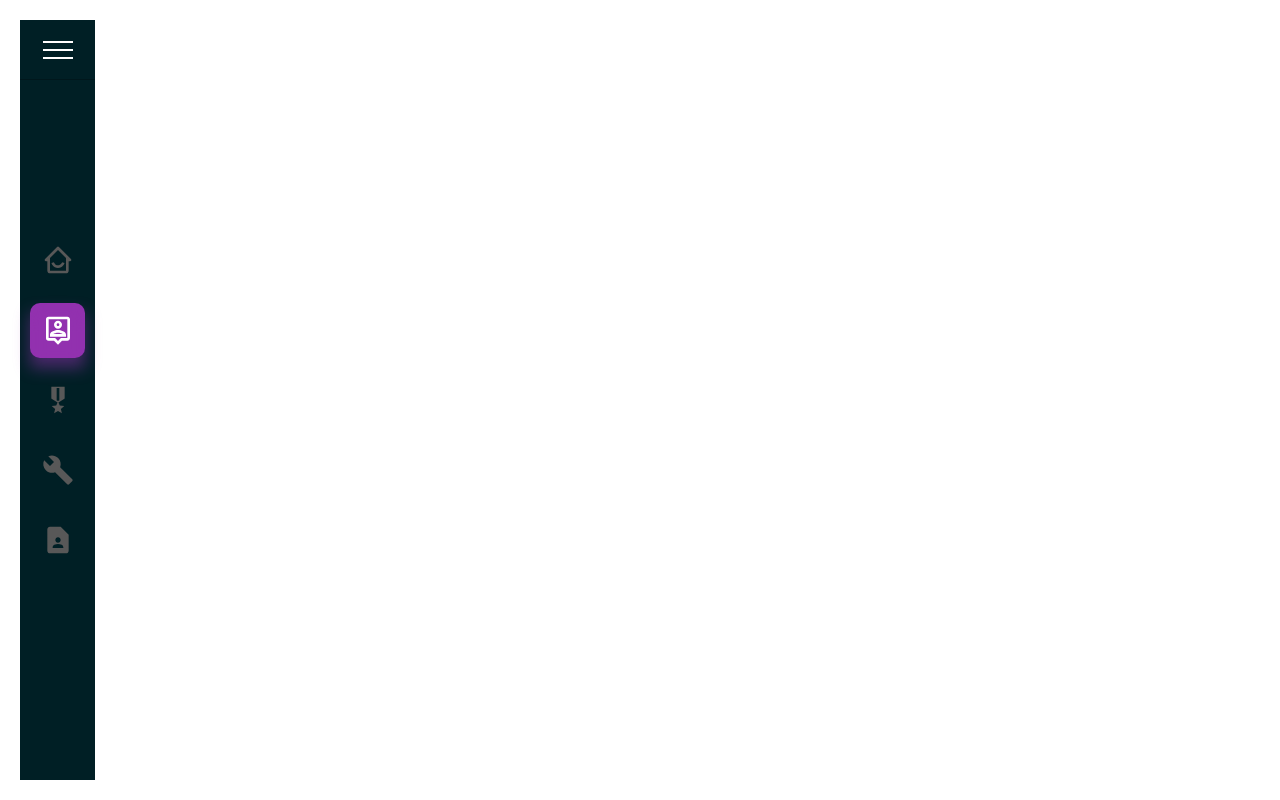
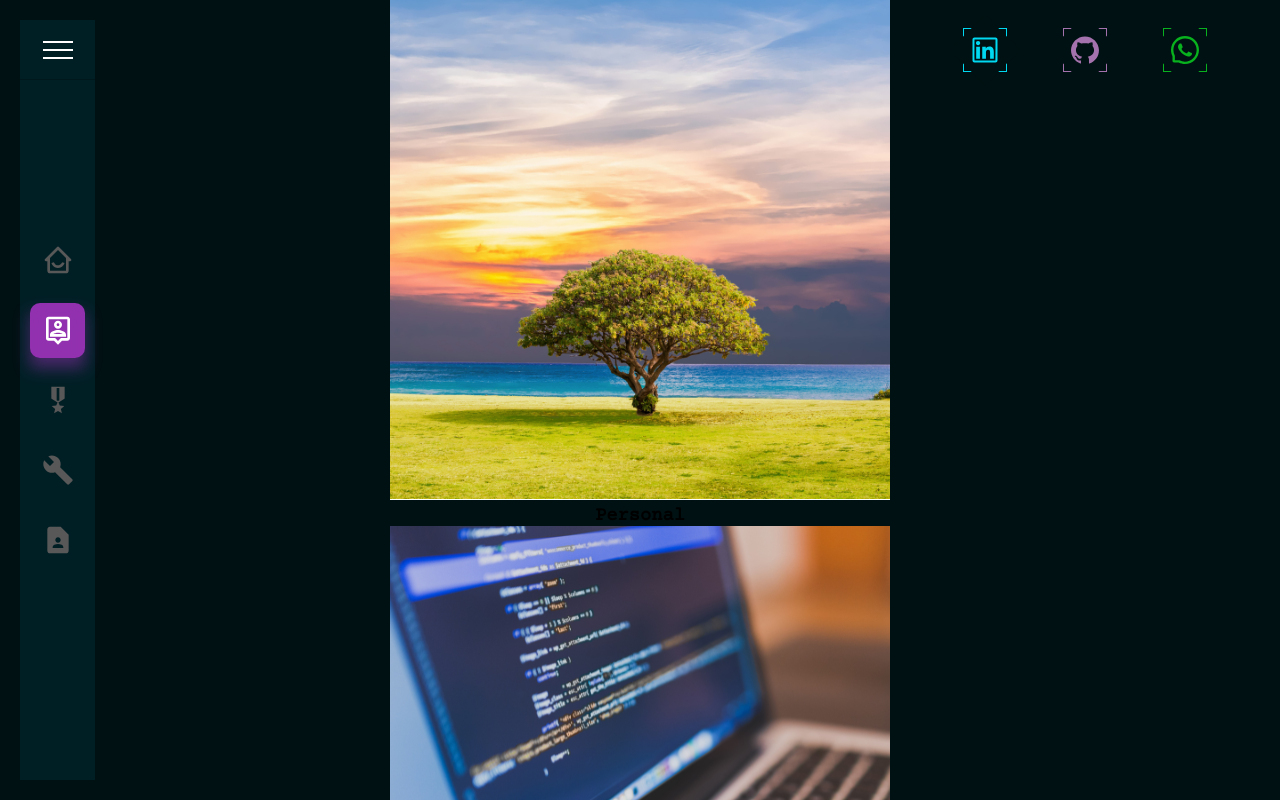
Before and after one commit to Gustavitory/PortFolio1.1, a React (Create React App) app: page /about in a window 1280 px wide. Shown: the top 800 px of the page. Built offline with nearby package versions, Linux system fonts and the light colour scheme; a web font is replaced by a local one.

Commit message:
first-commit-about

```diff
--- a/src/App.tsx
+++ b/src/App.tsx
@@ -2,6 +2,7 @@
 import { Route, Routes } from 'react-router-dom';
 import './App.css';
 import { Nav } from './Components/Nav';
+import { About } from './Pages/About/About';
 import { Home } from './Pages/Home/Home';
 import { Landing } from './Pages/Landing/Landing';
 import { Tech } from './Pages/Tech/Tech';
@@ -12,7 +13,7 @@ function App() {
       <Routes>
         <Route path='/' element={<Landing/>}/>
         <Route path='/home' element={<Home/>}/>
-        <Route path='/about' element={<Nav/>}/>
+        <Route path='/about' element={<About/>}/>
         <Route path='/tech' element={<Tech/>}/>
         <Route path='/contact' element={<Nav/>}/>
         <Route path='/proj' element={<Nav/>}/>
--- /dev/null
+++ b/src/Components/CircularCards.tsx
@@ -0,0 +1,14 @@
+import React from 'react'
+interface props{
+    image:any,
+    text:String
+}
+
+export const CircularCards = ({image,text}:props) => {
+  return (
+    <div className='circularCont'>
+        <img className='circularImg' src={image} alt="image" />
+        <h3 className='circularText'>{text}</h3>
+    </div>
+  )
+}
--- /dev/null
+++ b/src/Components/CircularMenu.tsx
@@ -0,0 +1,28 @@
+import React,{useState} from 'react'
+import { CircularCards } from './CircularCards'
+
+interface content{
+  image:any,
+  text:String
+}
+
+interface props{
+  data:content[]
+}
+
+export const CircularMenu = ({data}:props) => {
+    const [menu,setMenu]=useState<Boolean>(true);
+    const [selected,setSelected]=useState<String>('');
+  return (
+    <div>
+    {menu===true?
+        data.map((el:any)=>{
+          return (
+            <CircularCards  image={el.image} text={el.text}/>
+          )
+
+        }):'chao'
+    }
+    </div>
+  )
+}
--- a/src/Pages/About/About.tsx
+++ b/src/Pages/About/About.tsx
@@ -1,10 +1,22 @@
-import React from 'react'
-import { Nav } from '../../Components/Nav'
+import React from 'react';
+import { CircularMenu } from '../../Components/CircularMenu';
+import { Nav } from '../../Components/Nav';
+import { SocialBar } from '../../Components/SocialBar';
+import personal from '../../Images/Personal.png';
+import profesional from '../../Images/profesional.png';
+import {campos} from '../../resources/CamposSocialBar/CamposStandards'
 
 export const About = () => {
+  const data=[
+    {image:personal,text:'Personal'},
+    {image:profesional,text:'Profesional'}
+  ]
+
   return (
-    <div>
+    <div className='page'>
         <Nav/>
+        <SocialBar data={campos}/>
+        <CircularMenu data={data}/>
     </div>
   )
 }
```
